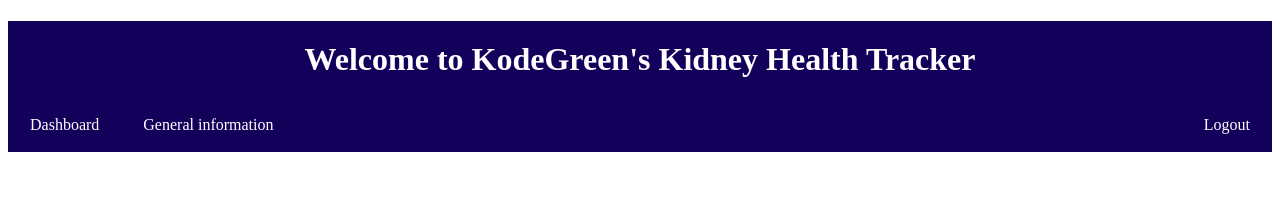
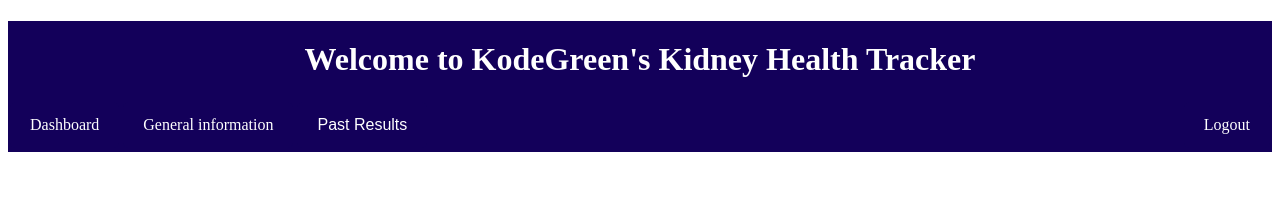
Before and after one commit to Juskiie/sdp_kidney_health_app_node_ver, a website: page public/patient.html in a window 1280 px wide. Shown: the top 202 px of the page. Drawn offline with nearby package versions, Linux system fonts and the light colour scheme; no server answers.

```diff
--- a/public/patient.html
+++ b/public/patient.html
@@ -21,6 +21,7 @@
 	<ul>
         <li><a id="dashboard">Dashboard</a></li>
         <li><a id="general-info" href='/patient_general_info.html'>General information</a></li>
+        <li><button id="update-chart-button">Past Results</button></li>
         <li style="float:right"><a href="/logout">Logout</a></li>
     </ul>
     <h3 id="welcome-msg"></h3>
```
